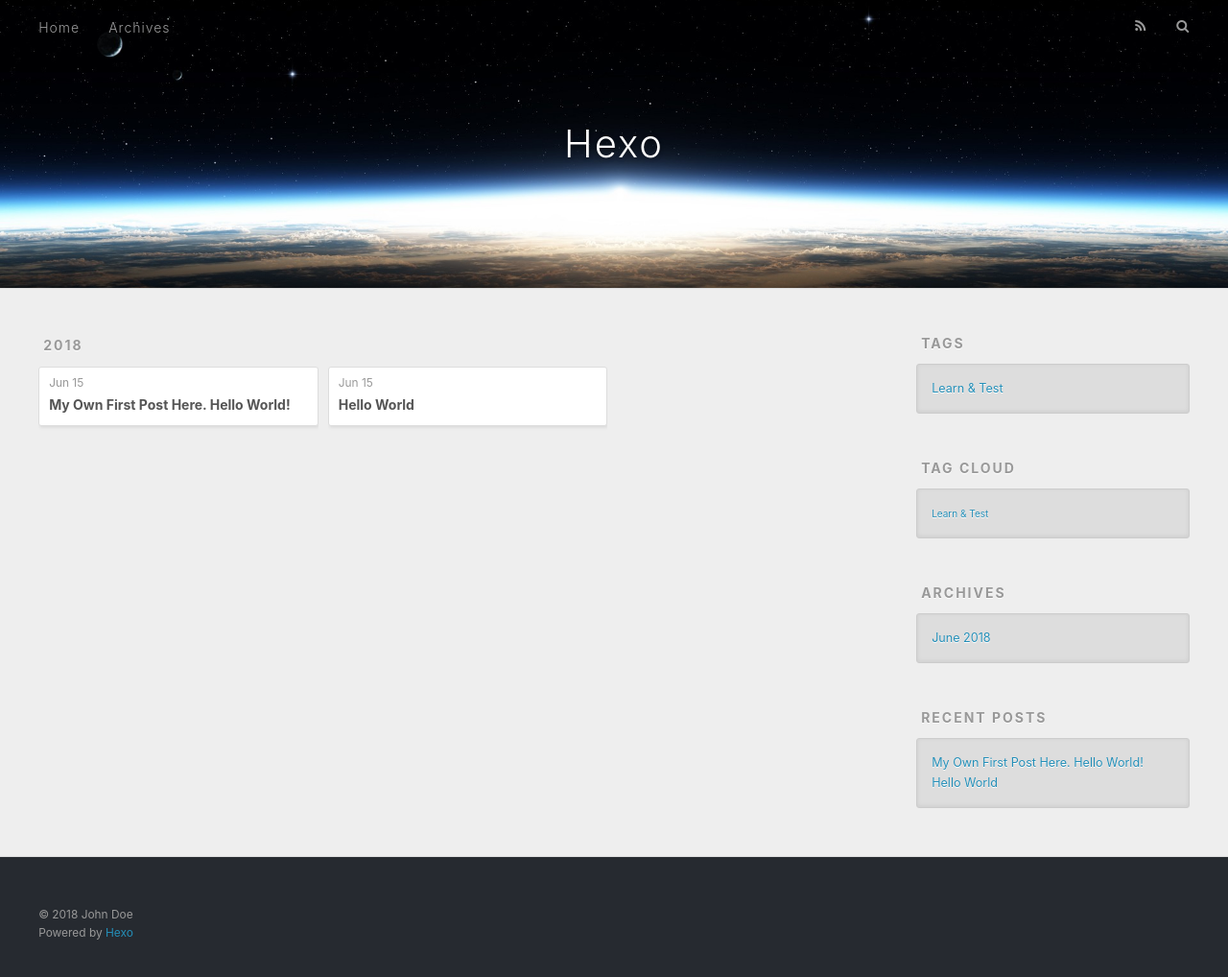
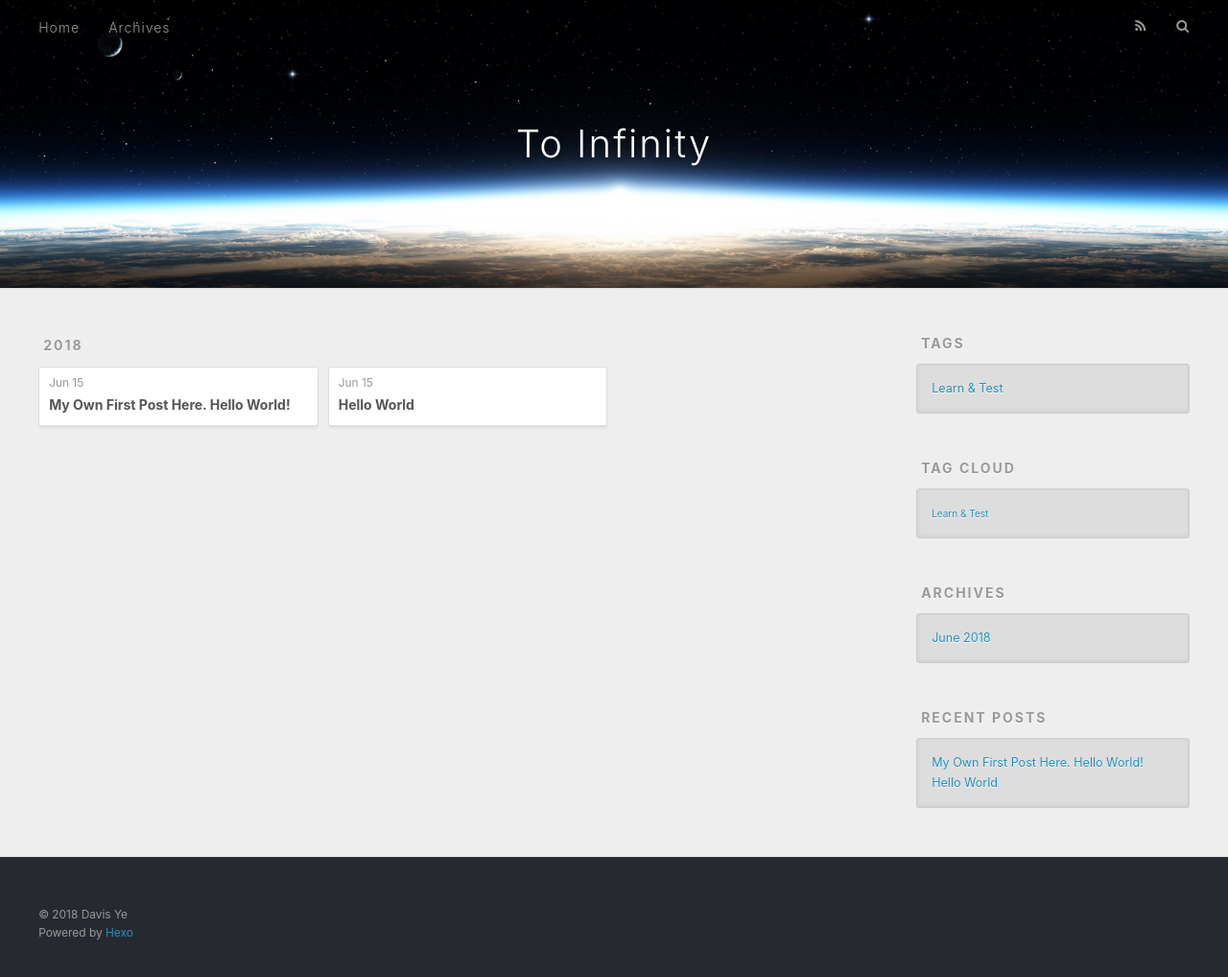
Before and after one commit to StellarPlasma/stellarplasma.github.io, a plain HTML site: page archives/2018/06/index.html in a window 1280 px wide. Shown: the whole page at 96% size. Drawn offline with nearby package versions, Linux system fonts and the light colour scheme.

Commit message:
Site updated: 2018-06-15 15:23:08

```diff
--- a/archives/2018/06/index.html
+++ b/archives/2018/06/index.html
@@ -5,17 +5,17 @@
 
 
 
-  <title>Archives: 2018/6 | Hexo</title>
+  <title>Archives: 2018/6 | To Infinity</title>
   <meta name="viewport" content="width=device-width, initial-scale=1, maximum-scale=1">
   <meta property="og:type" content="website">
-<meta property="og:title" content="Hexo">
+<meta property="og:title" content="To Infinity">
 <meta property="og:url" content="http://yoursite.com/archives/2018/06/index.html">
-<meta property="og:site_name" content="Hexo">
+<meta property="og:site_name" content="To Infinity">
 <meta property="og:locale" content="default">
 <meta name="twitter:card" content="summary">
-<meta name="twitter:title" content="Hexo">
+<meta name="twitter:title" content="To Infinity">
 
-    <link rel="alternate" href="/atom.xml" title="Hexo" type="application/atom+xml">
+    <link rel="alternate" href="/atom.xml" title="To Infinity" type="application/atom+xml">
 
 
     <link rel="icon" href="/favicon.png">
@@ -34,7 +34,7 @@
   <div id="header-outer" class="outer">
     <div id="header-title" class="inner">
       <h1 id="logo-wrap">
-        <a href="/" id="logo">Hexo</a>
+        <a href="/" id="logo">To Infinity</a>
       </h1>
 
     </div>
@@ -176,7 +176,7 @@
 
   <div class="outer">
     <div id="footer-info" class="inner">
-      &copy; 2018 John Doe<br>
+      &copy; 2018 Davis Ye<br>
       Powered by <a href="http://hexo.io/" target="_blank">Hexo</a>
     </div>
   </div>
```
Also changed, not shown: 2018/06/15/My-First-Post-Here-Hello-World/index.html (+5 -5 lines), 2018/06/15/hello-world/index.html (+5 -5 lines), archives/2018/index.html (+7 -7 lines), archives/index.html (+7 -7 lines), index.html (+7 -7 lines), tags/Learn-Test/index.html (+7 -7 lines).
